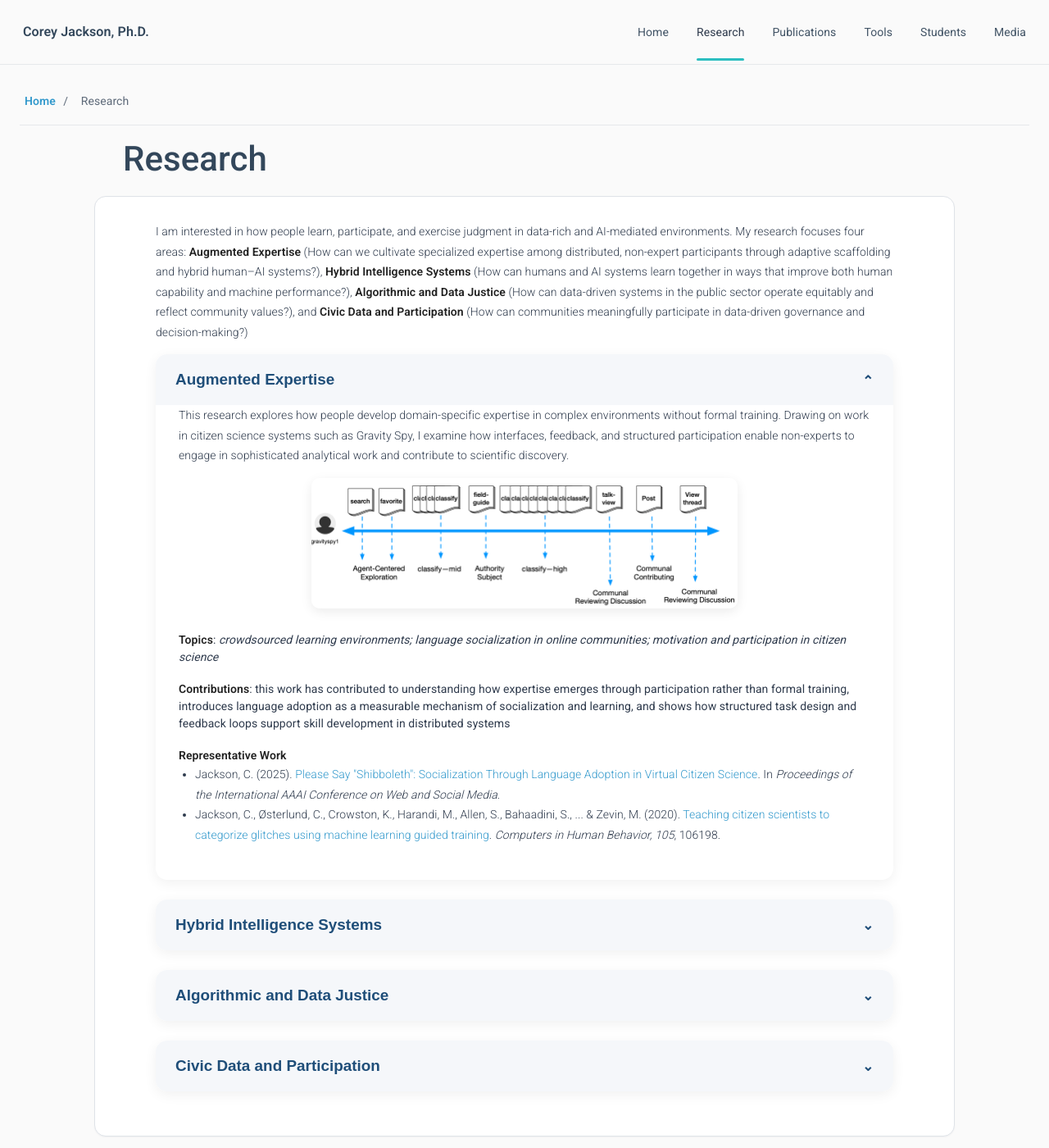
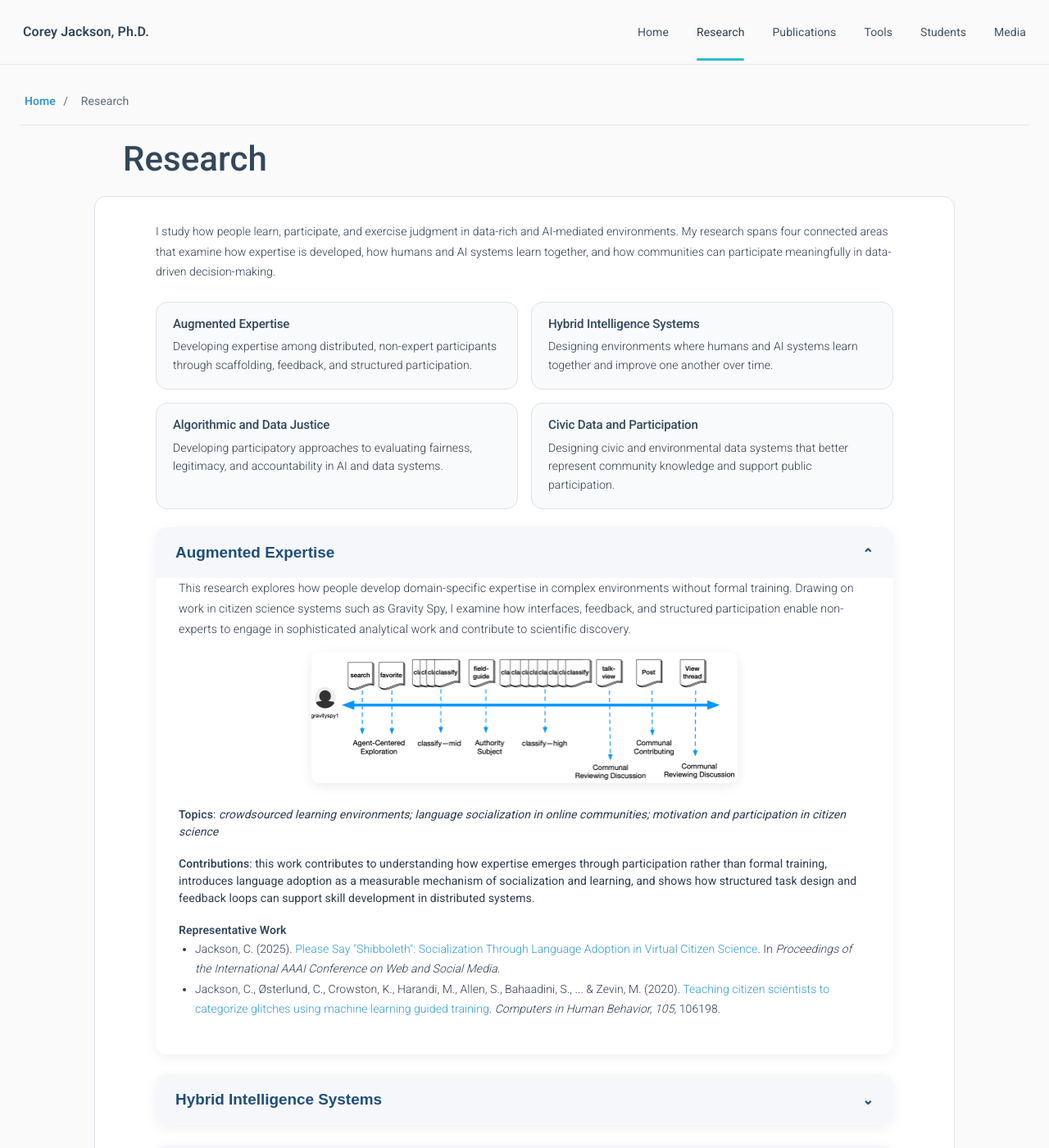
Before and after one commit to cjacks04/cjacks04.github.io, a Jekyll site: the page built from research.md, in a window 1280 px wide and 1400 px high. Shown: the whole window at 82% size. Built offline with Jekyll 4.4.1, drawn with Linux system fonts in a browser that asks for light colours; nearby versions of some CDN libraries; a style sheet for code colours, icons or effects is not loaded.

Commit message:
Add research overview grid and polish research content

```diff
--- a/research.md
+++ b/research.md
@@ -2,33 +2,54 @@
 layout: page
 title: Research
 permalink: /research/
+extra_css: /assets/css/research-polish.css
 ---
 
 <div class="research-page">
 
   <div class="research-intro">
-    <p>
-      I am interested in how people learn, participate, and exercise judgment in data-rich and AI-mediated environments. My research focuses four areas: <strong>Augmented Expertise</strong> (How can we cultivate specialized expertise among distributed, non-expert participants through adaptive scaffolding and hybrid human–AI systems?), <strong>Hybrid Intelligence Systems</strong> (How can humans and AI systems learn together in ways that improve both human capability and machine performance?), <strong>Algorithmic and Data Justice</strong> (How can data-driven systems in the public sector operate equitably and reflect community values?), and <strong>Civic Data and Participation</strong> (How can communities meaningfully participate in data-driven governance and decision-making?)</p>
+    <p>I study how people learn, participate, and exercise judgment in data-rich and AI-mediated environments. My research spans four connected areas that examine how expertise is developed, how humans and AI systems learn together, and how communities can participate meaningfully in data-driven decision-making.</p>
+  </div>
 
+  <div class="research-overview-grid" aria-label="Research areas">
+    <div class="research-overview-card">
+      <a href="#augmented-expertise">
+        <h3>Augmented Expertise</h3>
+        <p>Developing expertise among distributed, non-expert participants through scaffolding, feedback, and structured participation.</p>
+      </a>
+    </div>
+    <div class="research-overview-card">
+      <a href="#hybrid-intelligence">
+        <h3>Hybrid Intelligence Systems</h3>
+        <p>Designing environments where humans and AI systems learn together and improve one another over time.</p>
+      </a>
+    </div>
+    <div class="research-overview-card">
+      <a href="#algorithmic-data-justice">
+        <h3>Algorithmic and Data Justice</h3>
+        <p>Developing participatory approaches to evaluating fairness, legitimacy, and accountability in AI and data systems.</p>
+      </a>
+    </div>
+    <div class="research-overview-card">
+      <a href="#civic-data">
+        <h3>Civic Data and Participation</h3>
+        <p>Designing civic and environmental data systems that better represent community knowledge and support public participation.</p>
+      </a>
+    </div>
   </div>
+
   <!-- AUGMENTED EXPERTISE -->
-  <div class="research-card collapsible-card">
+  <div class="research-card collapsible-card" id="augmented-expertise">
     <button class="research-card-toggle" type="button">
       <span>Augmented Expertise</span>
     </button>
     <div class="research-card-content">
-      <p>
-        This research explores how people develop domain-specific expertise in complex environments without formal training. Drawing on work in citizen science systems such as Gravity Spy, I examine how interfaces, feedback, and structured participation enable non-experts to engage in sophisticated analytical work and contribute to scientific discovery.
-      </p>
+      <p>This research explores how people develop domain-specific expertise in complex environments without formal training. Drawing on work in citizen science systems such as Gravity Spy, I examine how interfaces, feedback, and structured participation enable non-experts to engage in sophisticated analytical work and contribute to scientific discovery.</p>
       <div class="research-image">
-        <img src="/assets/img/research/augment2.png" alt="The diagram for Gravity Spy data analysis" />
+        <img src="/assets/img/research/augment2.png" alt="Diagram illustrating Gravity Spy data analysis" />
       </div>
-      <div class="research-section">
-        <strong>Topics</strong>: <em>crowdsourced learning environments; language socialization in online communities; motivation and participation in citizen science</em>
-      </div>
-      <div class="research-section">
-        <strong>Contributions</strong>: this work has contributed to understanding how expertise emerges through participation rather than formal training, introduces language adoption as a measurable mechanism of socialization and learning, and shows how structured task design and feedback loops support skill development in distributed systems
-      </div>
+      <div class="research-section"><strong>Topics</strong>: <em>crowdsourced learning environments; language socialization in online communities; motivation and participation in citizen science</em></div>
+      <div class="research-section"><strong>Contributions</strong>: this work contributes to understanding how expertise emerges through participation rather than formal training, introduces language adoption as a measurable mechanism of socialization and learning, and shows how structured task design and feedback loops can support skill development in distributed systems.</div>
       <div class="research-section">
         <strong>Representative Work</strong>
         <ul>
@@ -40,23 +61,17 @@ permalink: /research/
   </div>
 
   <!-- HYBRID INTELLIGENCE -->
-  <div class="research-card collapsible-card">
+  <div class="research-card collapsible-card" id="hybrid-intelligence">
     <button class="research-card-toggle" type="button">
       <span>Hybrid Intelligence Systems</span>
     </button>
     <div class="research-card-content">
-      <p>
-        This work moves beyond traditional pipelines where humans simply label data for AI systems. Instead, I study co-learning environments where humans and algorithms iteratively improve one another, forming adaptive systems that evolve over time.
-      </p>
+      <p>This work moves beyond traditional pipelines where humans simply label data for AI systems. Instead, I study co-learning environments where humans and algorithms iteratively improve one another, forming adaptive systems that evolve over time.</p>
       <div class="research-image">
         <img src="/assets/img/research/hybrid1.png" alt="Gravity Spy system interface" />
       </div>
-      <div class="research-section">
-        <strong>Topics</strong>: <em>citizen science and machine learning integration; machine-guided classification systems</em>
-      </div>
-      <div class="research-section">
-        <strong>Contributions</strong>: this stream of search introduces co-learning as a model for human–AI interactions; shows how humans can act as more than data labelers—serving as analytical collaborators for machines; and demonstrates how hybrid systems improve both model performance and human expertise.
-      </div>
+      <div class="research-section"><strong>Topics</strong>: <em>citizen science and machine learning integration; machine-guided classification systems</em></div>
+      <div class="research-section"><strong>Contributions</strong>: this research introduces co-learning as a model for human-AI interaction, shows how humans can act as analytical collaborators rather than only data labelers, and demonstrates how hybrid systems can improve both model performance and human expertise.</div>
       <div class="research-section">
         <strong>Representative Work</strong>
         <ul>
@@ -68,23 +83,17 @@ permalink: /research/
   </div>
 
   <!-- ALGORITHMIC AND DATA JUSTICE -->
-  <div class="research-card collapsible-card">
+  <div class="research-card collapsible-card" id="algorithmic-data-justice">
     <button class="research-card-toggle" type="button">
       <span>Algorithmic and Data Justice</span>
     </button>
     <div class="research-card-content">
-      <p>
-        This research examines how AI systems embed assumptions about fairness, legitimacy, and decision-making. It develops participatory approaches in which communities act as evaluators of algorithmic systems, bringing contextual knowledge and normative reasoning into oversight processes.
-      </p>
+      <p>This research examines how AI systems embed assumptions about fairness, legitimacy, and decision-making. It develops participatory approaches in which communities act as evaluators of algorithmic systems, bringing contextual knowledge and normative reasoning into oversight processes.</p>
       <div class="research-image">
-        <img src="/assets/img/research/algorithm.png" alt="The interface for AI learning" />
+        <img src="/assets/img/research/algorithm.png" alt="Interface used in research on AI evaluation" />
       </div>
-      <div class="research-section">
-        <strong>Topics</strong>: <em>participatory AI auditing; public perceptions of data use</em>
-      </div>
-      <div class="research-section">
-        <strong>Contributions</strong>: this work reframes AI auditing as a participatory and socially grounded process; demonstrates the importance of normative reasoning in evaluating algorithmic systems; and bridges technical AI evaluation with community-centered perspectives on responsible AI practices
-      </div>
+      <div class="research-section"><strong>Topics</strong>: <em>participatory AI auditing; public perceptions of data use</em></div>
+      <div class="research-section"><strong>Contributions</strong>: this work reframes AI auditing as a participatory and socially grounded process, demonstrates the importance of normative reasoning in evaluating algorithmic systems, and connects technical AI evaluation with community-centered perspectives on responsible AI.</div>
       <div class="research-section">
         <strong>Representative Work</strong>
         <ul>
@@ -95,27 +104,21 @@ permalink: /research/
   </div>
 
   <!-- CIVIC DATA -->
-  <div class="research-card collapsible-card">
+  <div class="research-card collapsible-card" id="civic-data">
     <button class="research-card-toggle" type="button">
       <span>Civic Data and Participation</span>
     </button>
     <div class="research-card-content">
-      <p>
-        This work focuses on inequities in access to data and participation in civic processes. I study how environmental and public-sector data systems can better represent community knowledge, particularly in contexts of environmental justice and local decision-making.
-      </p>
+      <p>This work focuses on inequities in access to data and participation in civic processes. I study how environmental and public-sector data systems can better represent community knowledge, particularly in contexts of environmental justice and local decision-making.</p>
       <div class="research-image">
-        <img src="/assets/img/research/knowledge_map.png" alt="The interface for Knowledge Map" />
+        <img src="/assets/img/research/knowledge_map.png" alt="Knowledge Map interface" />
       </div>
-      <div class="research-section">
-        <strong>Topics</strong>: <em>environmental justice mapping; civic data representativeness; Knowledge Map (community data portal)</em>
-      </div>
-      <div class="research-section">
-        <strong>Contributions</strong>: this work identifies structural barriers to participation in civic data systems; develops models for understanding representativeness in community-generated data; designs systems that integrate community narratives with institutional data (See: <a href="https://connect.doit.wisc.edu/knowledge-map/" target="_blank" rel="noopener">Knowledge Map</a>); designs systems that support third-sector knowledge of legislation
-      </div>
+      <div class="research-section"><strong>Topics</strong>: <em>environmental justice mapping; civic data representativeness; Knowledge Map community data portal</em></div>
+      <div class="research-section"><strong>Contributions</strong>: this work identifies structural barriers to participation in civic data systems, develops models for understanding representativeness in community-generated data, and designs systems that integrate community narratives with institutional data, including <a href="https://connect.doit.wisc.edu/knowledge-map/" target="_blank" rel="noopener">Knowledge Map</a>.</div>
       <div class="research-section">
         <strong>Representative Work</strong>
         <ul>
-          <li>Jeong, E., Jackson, C., Pandey, S., & Chen, K. (2026, April). <a href="https://dl.acm.org/doi/full/10.1145/3772318.3790756" target="_blank" rel="noopener">Seeing Like a Community: Public Perceptions of Data Use in Government</a>. In <em>Proceedings of the 2026 CHI Conference on Human Factors in Computing Systems.</em></li>
+          <li>Jeong, E., Jackson, C., Pandey, S., & Chen, K. (2026, April). <a href="https://dl.acm.org/doi/full/10.1145/3772318.3790756" target="_blank" rel="noopener">Seeing Like a Community: Public Perceptions of Data Use in Government</a>. In <em>Proceedings of the 2026 CHI Conference on Human Factors in Computing Systems</em>.</li>
         </ul>
       </div>
     </div>
```
Also changed, not shown: other parts of research.md (+11 -0 lines).
